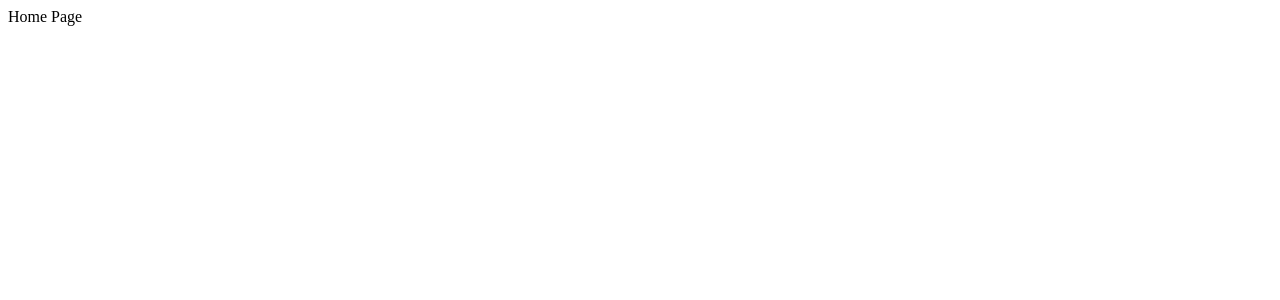
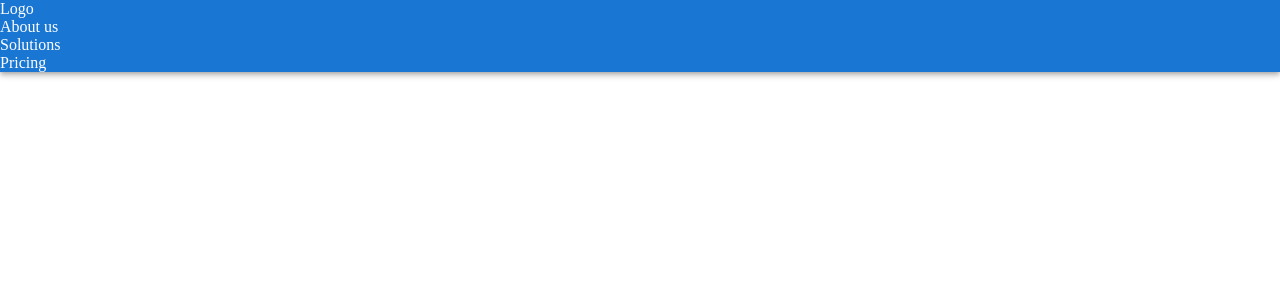
Before and after one commit to priyagupta-js/Expense-Tracker, a React (Create React App) app: page / in a window 1280 px wide. Shown: the top 300 px of the page. Built offline with nearby package versions, Linux system fonts and the light colour scheme.

Commit message:
Navbar added

```diff
--- a/package.json
+++ b/package.json
@@ -3,6 +3,10 @@
   "version": "0.1.0",
   "private": true,
   "dependencies": {
+    "@emotion/react": "^11.11.1",
+    "@emotion/styled": "^11.11.0",
+    "@mui/icons-material": "^5.14.18",
+    "@mui/material": "^5.14.18",
     "@testing-library/jest-dom": "^5.17.0",
     "@testing-library/react": "^13.4.0",
     "@testing-library/user-event": "^13.5.0",
--- a/public/index.html
+++ b/public/index.html
@@ -9,6 +9,7 @@
       name="description"
       content="Web site created using create-react-app"
     />
+    <link rel="stylesheet" href="styles.css">
     <title>React App</title>
   </head>
   <body>
--- /dev/null
+++ b/public/styles.css
@@ -0,0 +1,5 @@
+*{
+    margin: 0;
+    padding: 0;
+    box-sizing: border-box;
+}
--- a/src/components/Home.jsx
+++ b/src/components/Home.jsx
@@ -1,8 +1,17 @@
-import React from "react";
-
+import * as React from "react";
+import AppBar from "@mui/material/AppBar";
 function Home (){
     return (
-        <div>Home Page</div>
+        <div className="container">
+           <AppBar position="static">
+           <div className="logo">Logo</div>
+              <ul className="menu">
+                  <li>About us</li>
+                  <li>Solutions</li>
+                  <li>Pricing</li>
+              </ul>
+           </AppBar>
+        </div>
     );
 }
 
```
Also changed, not shown: 1 other file (tests, documents, lock files or other folders).
